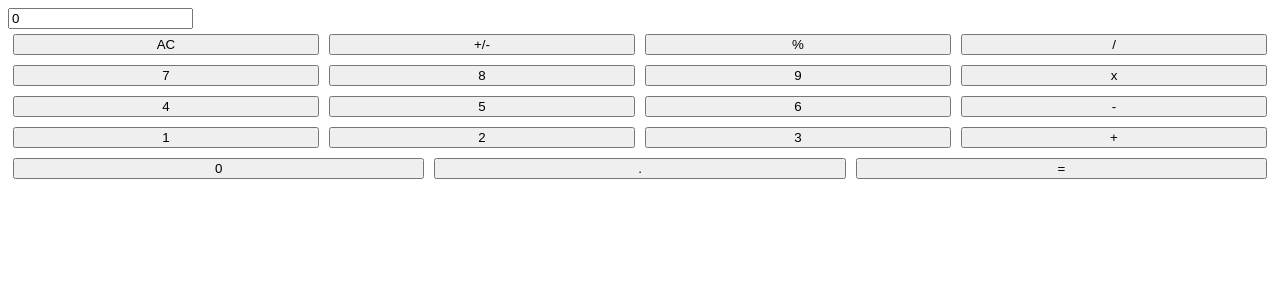
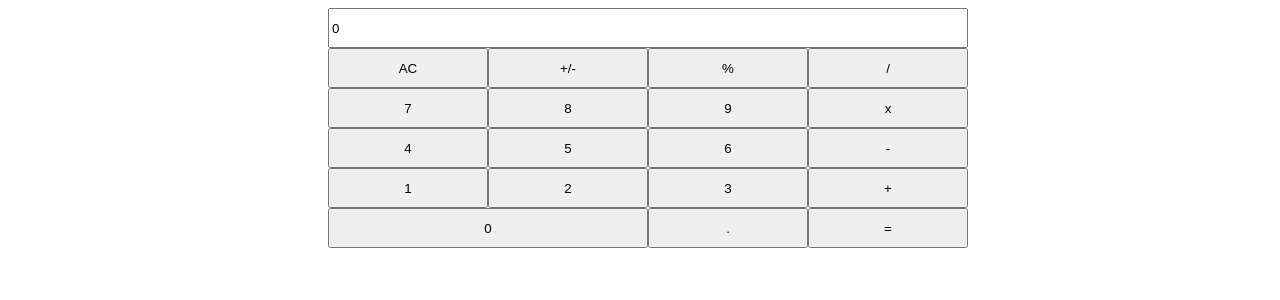
Before and after one commit to vsots/calculator, a React (Vite) app: page / in a window 1280 px wide. Shown: the top 300 px of the page. Built offline with nearby package versions, Linux system fonts and the light colour scheme.

Commit message:
refactor(calculator): refactor for css grid

```diff
--- a/src/App.css
+++ b/src/App.css
@@ -1,17 +1,92 @@
-.column {
-  display: flex;
-  flex-direction: column;
-  flex-basis: 100%;
-  flex: 1;
+.calculator {
+  display: grid;
+  grid-template-columns: repeat(8, 12.5vw);
+  grid-template-rows: repeat(9, 5vh);
+  grid-template-areas:
+    ". . input input input input . ."
+    ". . item00 item01 item02 item03 . ."
+    ". . item10 item11 item12 item13 . ."
+    ". . item20 item21 item22 item23 . ."
+    ". . item30 item31 item32 item33 . ."
+    ". . item40 item40 item41 item42 . .";
 }
 
-.row {
-  display: flex;
-  justify-content: space-around;
-  width: 100%;
+input {
+  grid-area: input;
 }
 
-button {
-  width: 100%;
-  margin: 5px;
+.item-00 {
+  grid-area: item00;
 }
+
+.item-01 {
+  grid-area: item01;
+}
+
+.item-02 {
+  grid-area: item02;
+}
+
+.item-03 {
+  grid-area: item03;
+}
+
+.item-10 {
+  grid-area: item10;
+}
+
+.item-11 {
+  grid-area: item11;
+}
+
+.item-12 {
+  grid-area: item12;
+}
+
+.item-13 {
+  grid-area: item13;
+}
+
+.item-20 {
+  grid-area: item20;
+}
+
+.item-21 {
+  grid-area: item21;
+}
+
+.item-22 {
+  grid-area: item22;
+}
+
+.item-23 {
+  grid-area: item23;
+}
+
+.item-30 {
+  grid-area: item30;
+}
+
+.item-31 {
+  grid-area: item31;
+}
+
+.item-32 {
+  grid-area: item32;
+}
+
+.item-33 {
+  grid-area: item33;
+}
+
+.item-40 {
+  grid-area: item40;
+}
+
+.item-41 {
+  grid-area: item41;
+}
+
+.item-42 {
+  grid-area: item42;
+}
--- a/src/App.tsx
+++ b/src/App.tsx
@@ -128,7 +128,7 @@ function App() {
   };
 
   return (
-    <>
+    <div className="calculator">
       <input
         type="text"
         value={
@@ -136,35 +136,36 @@ function App() {
         }
         readOnly={true}
       />
-      <div className="column">
-        {buttons.map((row) => (
-          <div className="row" key={row[1]}>
-            {row.map((button) =>
-              button === "+" ? (
+      {buttons.map((row, rowIdx) => {
+        return row.map((button, colIdx) => {
+          if (button === "+") {
+            return (
               <button
                 ref={plus}
                 key={button}
+                className={`item-${rowIdx.toString()}${colIdx.toString()}`}
                 style={{ outline: "none", userSelect: "none" }}
                 onClick={(e: MouseEvent<HTMLButtonElement>) => editInput(e)}
                 value={button}
               >
                 {button}
               </button>
-              ) : (
+            );
+          }
+          return (
             <button
               key={button}
+              className={`item-${rowIdx.toString()}${colIdx.toString()}`}
               style={{ outline: "none", userSelect: "none" }}
               onClick={(e: MouseEvent<HTMLButtonElement>) => editInput(e)}
               value={button}
             >
               {button}
             </button>
-              ),
-            )}
+          );
+        });
+      })}
     </div>
-        ))}
-      </div>
-    </>
   );
 }
 
```
Lines whose indentation alone changed are shown as unchanged.
